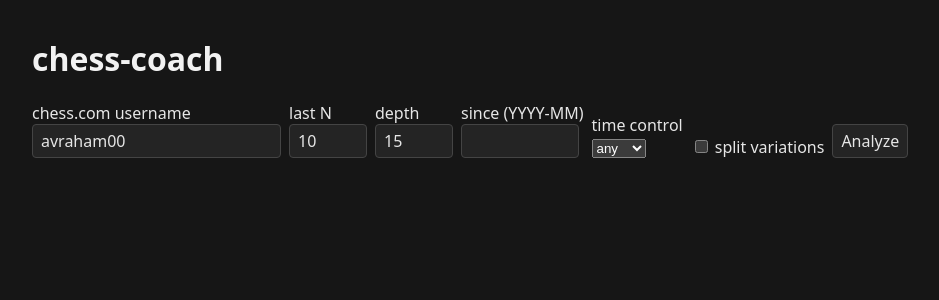
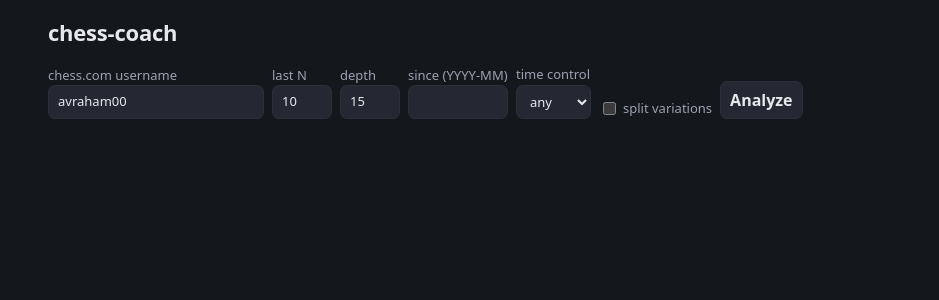
Before and after one commit to avraham0/kibitz, a React (Vite) app in the folder web/: page / in a window 1280 px wide. Shown: the top 300 px of the page, without its empty margins (108-1047 px from the left). Built offline with nearby package versions, Linux system fonts and the light colour scheme.

Commit message:
feat(web): UI polish — design tokens + card layout, stat tiles, themed charts (horizontal mistake-types)

```diff
--- a/web/src/index.css
+++ b/web/src/index.css
@@ -1,54 +1,84 @@
 :root {
   color-scheme: dark;
+  --bg: #14171c;
+  --surface: #1b1f26;
+  --surface-2: #232833;
+  --border: #2a2f3a;
+  --text: #e6e8ec;
+  --muted: #9aa3b2;
+  --accent: #6db3f2;
+  --radius: 10px;
 }
+
+* { box-sizing: border-box; }
 
 body {
   margin: 0;
-  background: #161616;
-  color: #e6e6e6;
-  font-family: system-ui, sans-serif;
+  background: var(--bg);
+  color: var(--text);
+  font-family: system-ui, -apple-system, Segoe UI, Roboto, sans-serif;
+  line-height: 1.5;
 }
 
-h1, h2, h3 {
-  color: #f2f2f2;
+h1 {
+  font-size: 22px;
+  font-weight: 700;
+  letter-spacing: -0.01em;
+  margin: 0 0 16px;
 }
 
-a {
-  color: #6db3f2;
+h2 {
+  font-size: 14px;
+  font-weight: 600;
+  text-transform: uppercase;
+  letter-spacing: 0.06em;
+  color: var(--muted);
+  margin: 0 0 12px;
 }
 
+h3 { font-size: 15px; font-weight: 600; color: var(--text); }
+
+a { color: var(--accent); text-decoration: none; }
+a:hover { text-decoration: underline; }
+
+/* Every dashboard panel is a <section> → render it as a card. */
 section {
-  margin: 20px 0;
+  background: var(--surface);
+  border: 1px solid var(--border);
+  border-radius: var(--radius);
+  padding: 16px 18px;
+  margin: 0 0 16px;
 }
 
-table {
-  border-collapse: collapse;
-}
+/* Tables */
+table { border-collapse: collapse; width: 100%; font-size: 14px; }
+th, td { text-align: left; padding: 7px 10px; border-bottom: 1px solid var(--border); }
+th { color: var(--muted); font-weight: 600; font-size: 12px; text-transform: uppercase; letter-spacing: 0.04em; }
+tbody tr:hover { background: var(--surface-2); }
 
-th, td {
-  border: 1px solid #3a3a3a;
-  padding: 4px 10px;
-  text-align: left;
-}
-
-th {
-  color: #cfcfcf;
-}
-
-input, button {
-  background: #242424;
-  color: #e6e6e6;
-  border: 1px solid #444;
-  border-radius: 4px;
-  padding: 5px 8px;
+/* Form controls */
+input, button, select {
+  background: var(--surface-2);
+  color: var(--text);
+  border: 1px solid var(--border);
+  border-radius: 7px;
+  padding: 6px 9px;
   font: inherit;
 }
+input:focus, select:focus { outline: none; border-color: var(--accent); }
+label { font-size: 13px; color: var(--muted); }
+button { cursor: pointer; font-weight: 600; }
+button:hover:not(:disabled) { border-color: var(--accent); color: var(--accent); }
+button:disabled { opacity: 0.45; cursor: default; }
 
-button {
-  cursor: pointer;
+/* Summary stat tiles */
+.stats { display: flex; gap: 12px; flex-wrap: wrap; }
+.stat {
+  background: var(--surface-2);
+  border: 1px solid var(--border);
+  border-radius: 8px;
+  padding: 12px 16px;
+  min-width: 96px;
 }
-
-button:disabled {
-  opacity: 0.5;
-  cursor: default;
-}
+.stat-value { font-size: 26px; font-weight: 700; color: var(--accent); line-height: 1.1; }
+.stat-label { font-size: 12px; color: var(--muted); margin-top: 2px; }
--- a/web/src/panels/GameReview.tsx
+++ b/web/src/panels/GameReview.tsx
@@ -1,9 +1,10 @@
 import { useState } from 'react'
 import { Chessboard } from 'react-chessboard'
-import { LineChart, Line, XAxis, YAxis, Tooltip, ReferenceLine } from 'recharts'
+import { LineChart, Line, XAxis, YAxis, Tooltip, ReferenceLine, CartesianGrid } from 'recharts'
 import type { Arrow } from 'react-chessboard/dist/chessboard/types/index.js'
 import type { GameSummary } from '../api-types.js'
 import { sanToSquares } from '../sanToSquares.js'
+import { AXIS, GRID, TOOLTIP, COLORS } from './chartTheme.js'
 
 // Pick a game, see its eval graph, and step through it move by move.
 export function GameReview({ games }: { games: GameSummary[] }) {
@@ -56,12 +57,13 @@ export function GameReview({ games }: { games: GameSummary[] }) {
             </div>
           </div>
           <LineChart width={420} height={240} data={data}>
-            <XAxis dataKey="ply" tick={{ fill: '#bbb' }} stroke="#555" />
-            <YAxis domain={[-1500, 1500]} tick={{ fill: '#bbb' }} stroke="#555" />
-            <Tooltip />
-            <ReferenceLine y={0} stroke="#777" />
-            {cur && <ReferenceLine x={cur.ply} stroke="#5a8cdc" />}
-            <Line type="monotone" dataKey="eval" stroke="#9c6" dot={false} isAnimationActive={false} />
+            <CartesianGrid stroke={GRID} vertical={false} />
+            <XAxis dataKey="ply" tick={AXIS.tick} stroke={AXIS.stroke} />
+            <YAxis domain={[-1500, 1500]} tick={AXIS.tick} stroke={AXIS.stroke} />
+            <Tooltip {...TOOLTIP} />
+            <ReferenceLine y={0} stroke="#4a525e" />
+            {cur && <ReferenceLine x={cur.ply} stroke={COLORS.accent} />}
+            <Line type="monotone" dataKey="eval" stroke={COLORS.line} strokeWidth={2} dot={false} isAnimationActive={false} />
           </LineChart>
         </div>
       )}
--- a/web/src/panels/MistakeTypesChart.tsx
+++ b/web/src/panels/MistakeTypesChart.tsx
@@ -1,6 +1,7 @@
-import { BarChart, Bar, XAxis, YAxis, Tooltip, Legend } from 'recharts'
+import { BarChart, Bar, XAxis, YAxis, Tooltip, Legend, CartesianGrid } from 'recharts'
 import type { Stats } from '../api-types.js'
 import { COACHABLE_TYPES } from '../api-types.js'
+import { AXIS, GRID, TOOLTIP, COLORS } from './chartTheme.js'
 
 export function MistakeTypesChart({ stats }: { stats: Stats }) {
   const data = COACHABLE_TYPES
@@ -9,12 +10,14 @@ export function MistakeTypesChart({ stats }: { stats: Stats }) {
   return (
     <section>
       <h2>Mistake types</h2>
-      <BarChart width={480} height={240} data={data}>
-        <XAxis dataKey="type" angle={-30} textAnchor="end" height={70} interval={0} fontSize={10} tick={{ fill: '#bbb' }} stroke="#555" />
-        <YAxis allowDecimals={false} tick={{ fill: '#bbb' }} stroke="#555" />
-        <Tooltip /><Legend wrapperStyle={{ color: '#bbb' }} />
-        <Bar dataKey="allowed" stackId="a" fill="#c66" />
-        <Bar dataKey="missed" stackId="a" fill="#69c" />
+      <BarChart layout="vertical" width={520} height={Math.max(160, 44 + data.length * 32)} data={data} margin={{ left: 30, right: 12 }}>
+        <CartesianGrid stroke={GRID} horizontal={false} />
+        <XAxis type="number" allowDecimals={false} tick={AXIS.tick} stroke={AXIS.stroke} />
+        <YAxis type="category" dataKey="type" width={130} tick={AXIS.tick} stroke={AXIS.stroke} />
+        <Tooltip {...TOOLTIP} />
+        <Legend wrapperStyle={{ color: '#9aa3b2' }} />
+        <Bar dataKey="allowed" name="allowed" stackId="a" fill={COLORS.allowed} />
+        <Bar dataKey="missed" name="missed" stackId="a" fill={COLORS.missed} radius={[0, 4, 4, 0]} />
       </BarChart>
     </section>
   )
--- a/web/src/panels/PhaseChart.tsx
+++ b/web/src/panels/PhaseChart.tsx
@@ -1,5 +1,6 @@
-import { BarChart, Bar, XAxis, YAxis, Tooltip } from 'recharts'
+import { BarChart, Bar, XAxis, YAxis, Tooltip, CartesianGrid } from 'recharts'
 import type { Stats } from '../api-types.js'
+import { AXIS, GRID, TOOLTIP, COLORS } from './chartTheme.js'
 
 export function PhaseChart({ stats }: { stats: Stats }) {
   const data = (['opening', 'middlegame', 'endgame'] as const).map((p) => ({ phase: p, mistakes: stats.byPhase[p] }))
@@ -7,8 +8,11 @@ export function PhaseChart({ stats }: { stats: Stats }) {
     <section>
       <h2>Mistakes by phase</h2>
       <BarChart width={480} height={240} data={data}>
-        <XAxis dataKey="phase" tick={{ fill: '#bbb' }} stroke="#555" /><YAxis allowDecimals={false} tick={{ fill: '#bbb' }} stroke="#555" /><Tooltip />
-        <Bar dataKey="mistakes" fill="#69c" />
+        <CartesianGrid stroke={GRID} vertical={false} />
+        <XAxis dataKey="phase" tick={AXIS.tick} stroke={AXIS.stroke} />
+        <YAxis allowDecimals={false} tick={AXIS.tick} stroke={AXIS.stroke} />
+        <Tooltip {...TOOLTIP} />
+        <Bar dataKey="mistakes" fill={COLORS.bar} radius={[4, 4, 0, 0]} />
       </BarChart>
     </section>
   )
--- a/web/src/panels/ProgressChart.tsx
+++ b/web/src/panels/ProgressChart.tsx
@@ -1,5 +1,6 @@
-import { LineChart, Line, XAxis, YAxis, Tooltip } from 'recharts'
+import { LineChart, Line, XAxis, YAxis, Tooltip, CartesianGrid } from 'recharts'
 import type { GameSummary } from '../api-types.js'
+import { AXIS, GRID, TOOLTIP, COLORS } from './chartTheme.js'
 
 // Average accuracy per calendar month across the analyzed games — a "are you
 // improving?" trend. Needs ≥2 months of data to be meaningful, else it's hidden.
@@ -22,10 +23,11 @@ export function ProgressChart({ games }: { games: GameSummary[] }) {
     <section>
       <h2>Progress over time</h2>
       <LineChart width={480} height={240} data={data}>
-        <XAxis dataKey="month" tick={{ fill: '#bbb' }} stroke="#555" />
-        <YAxis domain={[0, 100]} tick={{ fill: '#bbb' }} stroke="#555" unit="%" />
-        <Tooltip />
-        <Line type="monotone" dataKey="accuracy" name="accuracy %" stroke="#9c6" isAnimationActive={false} />
+        <CartesianGrid stroke={GRID} vertical={false} />
+        <XAxis dataKey="month" tick={AXIS.tick} stroke={AXIS.stroke} />
+        <YAxis domain={[0, 100]} tick={AXIS.tick} stroke={AXIS.stroke} unit="%" />
+        <Tooltip {...TOOLTIP} />
+        <Line type="monotone" dataKey="accuracy" name="accuracy %" stroke={COLORS.line} strokeWidth={2} dot isAnimationActive={false} />
       </LineChart>
     </section>
   )
--- a/web/src/panels/SummaryCard.tsx
+++ b/web/src/panels/SummaryCard.tsx
@@ -2,13 +2,24 @@ import type { Stats } from '../api-types.js'
 
 export function SummaryCard({ stats }: { stats: Stats }) {
   const r = stats.record
+  const tiles = [
+    { label: 'Accuracy', value: `${stats.accuracy}%` },
+    { label: 'Record', value: `${r.wins}W-${r.losses}L-${r.draws}D` },
+    { label: 'Games', value: String(stats.gamesAnalyzed) },
+    { label: 'Mistakes', value: String(stats.mistakeCount) },
+    { label: 'Lost-pos (excluded)', value: String(stats.lostPositionMoves) },
+  ]
   return (
     <section>
       <h2>Summary</h2>
-      <p>
-        Record: {r.wins}W-{r.losses}L-{r.draws}D · Accuracy: {stats.accuracy}% · Games: {stats.gamesAnalyzed} · Mistakes: {stats.mistakeCount}
-        {' '}· In already-lost positions (excluded): {stats.lostPositionMoves}
-      </p>
+      <div className="stats">
+        {tiles.map((t) => (
+          <div className="stat" key={t.label}>
+            <div className="stat-value">{t.value}</div>
+            <div className="stat-label">{t.label}</div>
+          </div>
+        ))}
+      </div>
     </section>
   )
 }
--- a/web/src/panels/TimePressureChart.tsx
+++ b/web/src/panels/TimePressureChart.tsx
@@ -1,6 +1,7 @@
-import { BarChart, Bar, XAxis, YAxis, Tooltip } from 'recharts'
+import { BarChart, Bar, XAxis, YAxis, Tooltip, CartesianGrid } from 'recharts'
 import type { Stats } from '../api-types.js'
 import { TIME_BUCKETS } from '../api-types.js'
+import { AXIS, GRID, TOOLTIP, COLORS } from './chartTheme.js'
 
 export function TimePressureChart({ stats }: { stats: Stats }) {
   if (stats.gamesWithClock === 0) {
@@ -14,8 +15,11 @@ export function TimePressureChart({ stats }: { stats: Stats }) {
       <h2>Time pressure</h2>
       <p>Clock data: {stats.gamesWithClock} of {stats.gamesAnalyzed} games</p>
       <BarChart width={480} height={240} data={data}>
-        <XAxis dataKey="bucket" tick={{ fill: '#bbb' }} stroke="#555" /><YAxis allowDecimals={false} unit="%" tick={{ fill: '#bbb' }} stroke="#555" /><Tooltip />
-        <Bar dataKey="rate" name="blunder rate %" fill="#c66" />
+        <CartesianGrid stroke={GRID} vertical={false} />
+        <XAxis dataKey="bucket" tick={AXIS.tick} stroke={AXIS.stroke} />
+        <YAxis allowDecimals={false} unit="%" tick={AXIS.tick} stroke={AXIS.stroke} />
+        <Tooltip {...TOOLTIP} />
+        <Bar dataKey="rate" name="blunder rate %" fill={COLORS.allowed} radius={[4, 4, 0, 0]} />
       </BarChart>
     </section>
   )
--- /dev/null
+++ b/web/src/panels/chartTheme.ts
@@ -0,0 +1,15 @@
+// Shared recharts styling so every chart matches the dark theme.
+export const AXIS = { tick: { fill: '#9aa3b2', fontSize: 12 }, stroke: '#39404d' } as const
+export const GRID = '#262b34'
+export const TOOLTIP = {
+  contentStyle: { background: '#1b1f26', border: '1px solid #2a2f3a', borderRadius: 8, color: '#e6e8ec' },
+  labelStyle: { color: '#9aa3b2' },
+  cursor: { fill: 'rgba(255,255,255,0.04)' },
+} as const
+export const COLORS = {
+  allowed: '#e0796b',
+  missed: '#6db3f2',
+  bar: '#7bc47f',
+  accent: '#6db3f2',
+  line: '#7bc47f',
+} as const
```
Also changed, not shown: 1 other file (tests, documents, lock files or other folders).
